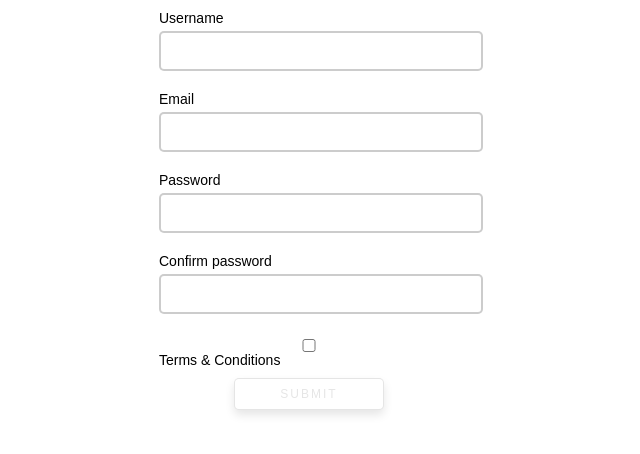
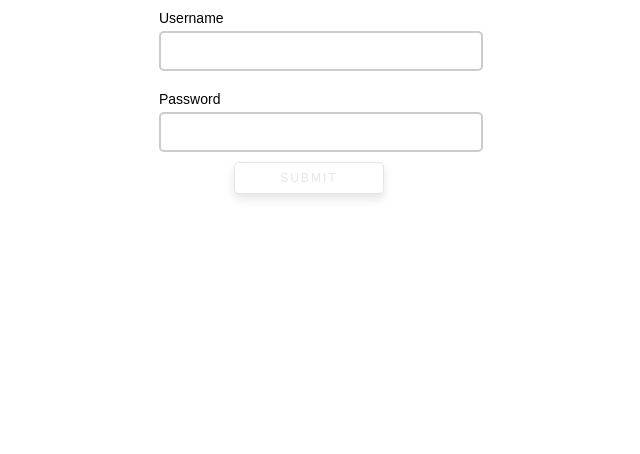
Before and after one commit to BW-Secret-Family-Recipes-pt/Front-End, a React (Create React App) app in the folder family-secrets/: page /login in a window 1280 px wide. Shown: the top 454 px of the page, without its empty margins (331-971 px from the left). Built offline with nearby package versions, Linux system fonts and the light colour scheme.

Commit message:
signup password match not working, login form added

```diff
--- a/family-secrets/src/components/Login.js
+++ b/family-secrets/src/components/Login.js
@@ -10,17 +10,9 @@ const passwordRegex = RegExp(
 // setup formSchema
 const formSchema = Yup.object().shape({
     username: Yup.string()
-        .min(6, 'Username must include at least 6 characters')
-        .required('Username must include at least 6 characters'),
-    email: Yup.string()
-        .required('You must provide an email address')
-        .email('This is not a valid email adress'),
+        .required('Username is required'),
     password: Yup.string()
-        .matches(passwordRegex, 'At least one uppercase letter, one number, and 8 characters'),
-    confirm: Yup.string()
-        .required('Make sure the password match'),
-    terms: Yup.boolean()
-        .oneOf([true], "You must agree to the terms of use")
+        .required('Password is required'),
 });
 
 function Signup() {
@@ -28,11 +20,9 @@ function Signup() {
     // form state
     const defaultState = {
         username: '',
-        email: '',
         password: '',
-        confirm: '',
-        terms: false
     }
+
     const [formState, setFormState] = useState(defaultState);
 
 
@@ -47,17 +37,14 @@ function Signup() {
     // error state
     const [errorState, setErrorState] = useState ({
         username: '',
-        email: '',
         password: '',
-        confirm: '',
-        terms: false
+
     });
 
     // setup validation
     const validate = e => {
         // determine if checkbox
-        let value =
-            e.target.type === "checkbox" ? e.target.checked : e.target.value;
+        let value = e.target.value;
         // yup validation
         Yup
             .reach(formSchema, e.target.name)
@@ -107,19 +94,6 @@ function Signup() {
             onChange={inputChange}
           />
         </label>
-        <label htmlFor="email">
-          Email
-          <input
-            type="email"
-            name="email"
-            id="email"
-            value={formState.email}
-            onChange={inputChange}
-          />
-          {errorState.email.length > 0 ? (
-            <p className="error">{errorState.email}</p>
-          ) : null}
-        </label>
         <label htmlFor="password">
           Password
           <input
@@ -133,34 +107,7 @@ function Signup() {
             <p className="error">{errorState.password}</p>
           ) : null}
         </label>
-        <label htmlFor="confirm">
-          Confirm password
-          <input
-            type="password"
-            name="confirm"
-            id="confirm"
-            value={formState.confirm}
-            onChange={inputChange}
-          />
-          {errorState.confirm.length > 0 ? (
-            <p className="error">{errorState.confirm}</p>
-          ) : null}
-        </label>
 
-
-        <label htmlFor="terms">
-          <input
-            type="checkbox"
-            id="terms"
-            name="terms"
-            checked={formState.terms}
-            onChange={inputChange}
-          />
-          Terms & Conditions
-          {errorState.terms.length > 0 ? (
-            <p className="error">{errorState.terms}</p>
-          ) : null}
-        </label>
         <button disabled={buttonDisabled}>Submit</button>
       </form>
     )
--- a/family-secrets/src/components/Signup.js
+++ b/family-secrets/src/components/Signup.js
@@ -37,7 +37,7 @@ function Signup() {
 
 
     // button state
-    const [buttonDisabled, setButtonDisabled] = useState(defaultState);
+    const [buttonDisabled, setButtonDisabled] = useState(true);
     useEffect (() => {
         formSchema.isValid(formState).then(valid => {
             setButtonDisabled(!valid);
@@ -159,7 +159,7 @@ function Signup() {
             checked={formState.terms}
             onChange={inputChange}
           />
-          I agree to the Terms & Conditions
+          I agree to the Terms and Conditions
           {errorState.terms.length > 0 ? (
             <p className="error">{errorState.terms}</p>
           ) : null}
```
